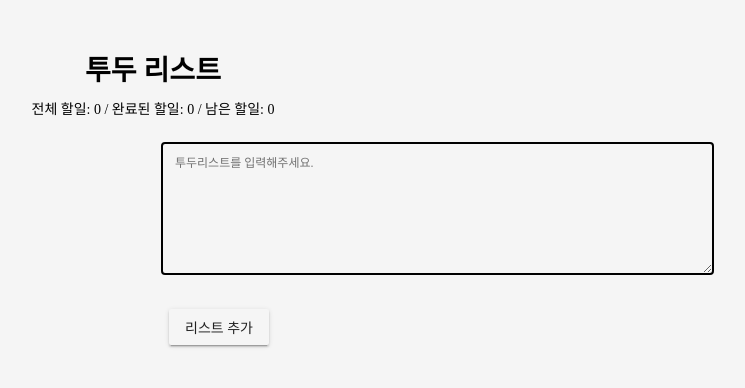
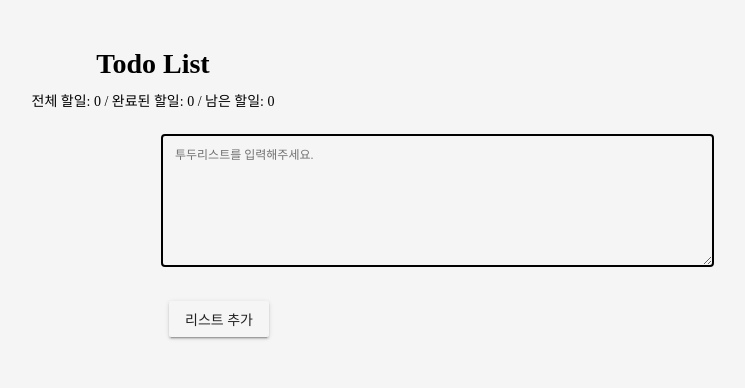
Before and after one commit to deasble/todolist-Basic, a Vue app: page / in a window 1280 px wide. Shown: the top 388 px of the page, without its empty margins (487-1232 px from the left). Built offline with nearby package versions, Linux system fonts and the light colour scheme.

Commit message:
header title 변경
header title 변경

```diff
--- a/src/components/Header.vue
+++ b/src/components/Header.vue
@@ -1,22 +1,25 @@
 <template>
   <div class="Header">
-    <h1> 투두 리스트</h1>
-    <p>전체 할일: {{ ListLength }} / 완료된 할일: {{ ListDone }} / 남은 할일: {{ ListLength-ListDone }}</p>
+    <h1>Todo List</h1>
+    <p>
+      전체 할일: {{ ListLength }} / 완료된 할일: {{ ListDone }} / 남은 할일:
+      {{ ListLength - ListDone }}
+    </p>
   </div>
 </template>
 
 <script>
-import { mapGetters } from 'vuex';
+import { mapGetters } from "vuex";
 
 export default {
   computed: {
-    ...mapGetters(['ListLength', 'ListDone'])
+    ...mapGetters(["ListLength", "ListDone"]),
   },
-}
+};
 </script>
 
 <style  scoped>
-.Header h1{
-    padding: 0 0 10px;
+.Header h1 {
+  padding: 0 0 10px;
 }
 </style>
```
